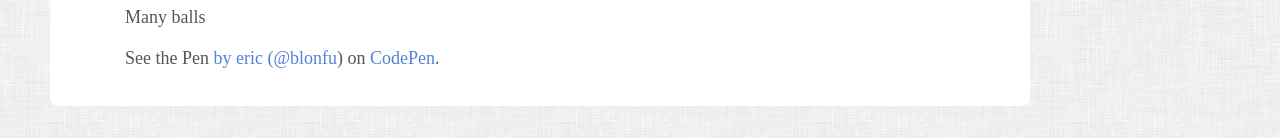
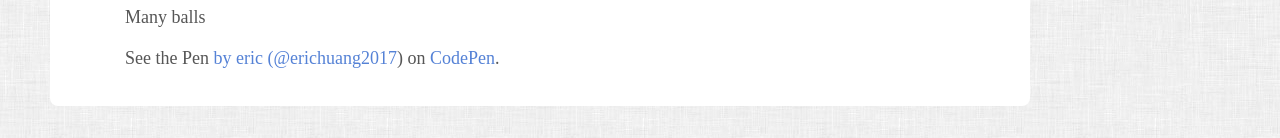
Before and after one commit to yoyoyoyochang/yoyoyoyochang.github.io, a plain HTML site: page index.html in a window 1280 px wide. Shown: the part 1258-1396 px from the top of the page. Drawn offline with Linux system fonts and the light colour scheme; a script that the page names is missing; a web font is replaced by a local one.

Commit message:
Update index.html

```diff
--- a/index.html
+++ b/index.html
@@ -93,7 +93,7 @@
 		<section id="projects">
 			<h2>Recent projects 最近作品</h2>
 			<p>Many balls</p>
-    <p data-height="400" data-theme-id="0" data-slug-hash="yoYoOb" data-default-tab="result" data-user="erichuang2013" data-embed-version="2" class="codepen">See the Pen <a href="http://codepen.io/erichuang2013/pen/erichuang2013/"Play Many Ball</a> by eric (<a href="http://codepen.io/erichuang2017">@blonfu</a>) on <a href="http://codepen.io">CodePen</a>.</p>
+    <p data-height="400" data-theme-id="0" data-slug-hash="yoYoOb" data-default-tab="result" data-user="erichuang2013" data-embed-version="2" class="codepen">See the Pen <a href="http://codepen.io/erichuang2013/pen/yoYoOb/"Play Many Ball</a> by eric (<a href="http://codepen.io/erichuang2017">@erichuang2017</a>) on <a href="http://codepen.io">CodePen</a>.</p>
 
 		</section>
 	</div>
```
